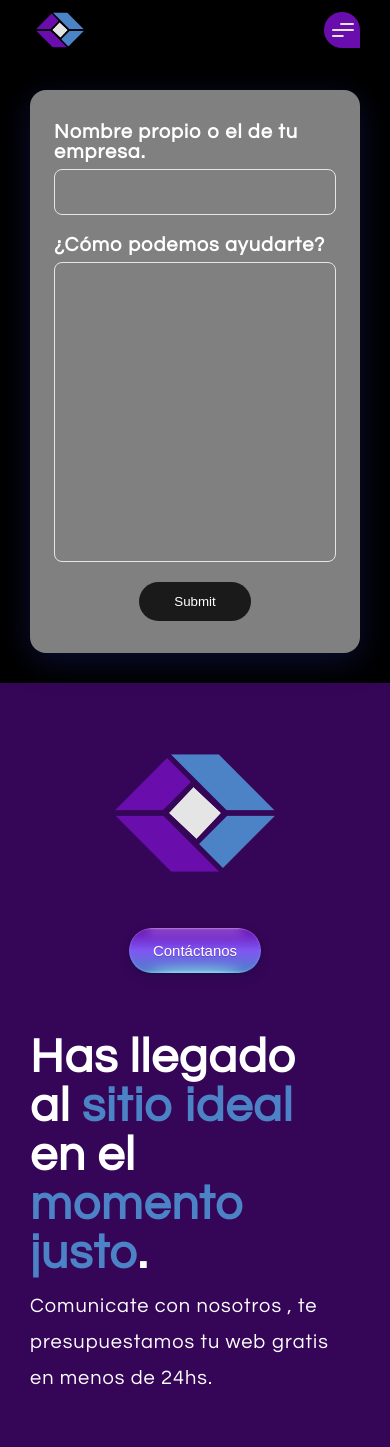
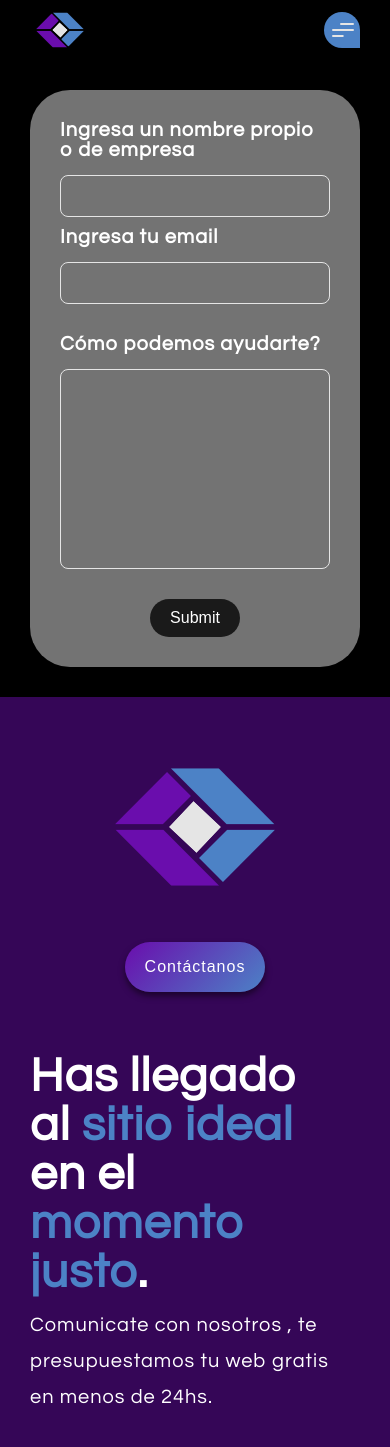
Before and after one commit to fernandozarate07/protoprogramadores, a Next.js app: page /contact in a window 390 px wide. Shown: the top 1447 px of the page. Built offline with nearby package versions, Linux system fonts and the light colour scheme.

Commit message:
Change styles in app.

```diff
--- a/src/app/button/button.module.css
+++ b/src/app/button/button.module.css
@@ -1,115 +1,34 @@
 .btn {
-  --fancy-button-gradient-0: #6a0dad; /*var(--purple) */
-  --fancy-button-gradient-50: #7f56f3;
-  --fancy-button-gradient-100: #4c82c6; /*var(--blue) */
-  --fancy-button-inner-shadow-top: rgba(233, 209, 255, 0.2);
-  --fancy-button-inner-shadow-top-lg: rgba(9, 12, 60, 0.1);
-  --fancy-button-inner-shadow-bottom: rgba(137, 222, 246, 0.3);
-  --fancy-button-shine-top: #e9d1ff;
-  --fancy-button-shine-bottom: #adfff9;
-  font-weight: 500;
-  font-size: 15px;
-  line-height: 21px;
-  text-shadow: 0px 0.5px 0.5px rgba(0, 0, 0, 0.2);
-  padding: 0;
-  margin: 0;
-  appearance: none;
+  height: 50px;
+  padding-inline: 20px;
+  border-radius: 40px;
   border: none;
-  outline: none;
-  overflow: hidden;
+  font-size: var(--size-xs);
+  background: linear-gradient(135deg, var(--purple) 0%, var(--blue) 100%);
+  color: var(--white);
+  letter-spacing: 1px;
+  cursor: pointer;
   position: relative;
-  cursor: pointer;
   z-index: 1;
-  border-radius: 25px;
-  color: #fff;
-  background-image: linear-gradient(
-    to bottom,
-    var(--purple) 0%,
-    var(--fancy-button-gradient-50) 50%,
-    var(--fancy-button-gradient-100) 100%
-  );
-  box-shadow: 0px 4px 12px rgba(9, 12, 60, 0.15), 0px 2px 8px rgba(9, 12, 60, 0.15),
-    0px 1px 3px var(--fancy-button-inner-shadow-top-lg), inset 0px 1px 1px var(--fancy-button-inner-shadow-top),
-    inset 0px -1px 3px var(--fancy-button-inner-shadow-bottom);
+  transition: all 0.3s ease-out;
+  box-shadow: 0 4px 6px var(--black-op);
 }
 
-.btn:before,
-.btn:after {
-  content: "";
-  position: absolute;
-  border-radius: inherit;
-  will-change: transform;
+/* Efecto glow al hover */
+.btn:hover {
+  transform: translateY(-2px);
+  box-shadow: 0 6px 12px var(--purple-op), 0 4px 8px var(--blue-op);
+  background: linear-gradient(135deg, var(--purple) 0%, var(--blue) 70%);
 }
 
-.btn:before {
-  left: 50%;
-  transform: translateX(-50%);
-  background-color: var(--fancy-button-shine-top);
-  width: 96px;
-  height: 6px;
-  top: -3px;
-  opacity: 0.6;
-  filter: blur(6px);
-  transition: opacity 0.25s;
+/* Efecto "pulsado" al hacer click */
+.btn:active {
+  transform: translateY(1px);
+  box-shadow: 0 2px 4px var(--purple-op);
 }
 
-.btn:after {
-  inset: 0;
-  background-size: cover;
-  z-index: 2;
-  opacity: 0.3;
-  mix-blend-mode: overlay;
-  pointer-events: none;
+/* Borde sutil al focus para accesibilidad */
+.btn:focus {
+  outline: 2px solid var(--white-op);
+  outline-offset: 2px;
 }
-
-.btn span {
-  display: block;
-  padding: 12px 24px;
-  border-radius: inherit;
-  overflow: hidden;
-  position: relative;
-  background-image: linear-gradient(to bottom, var(--fancy-button-shine-top), transparent 8px);
-  background-position: 0 -6px;
-  background-repeat: no-repeat;
-  z-index: 1;
-}
-
-.btn span:before,
-.btn span:after {
-  content: "";
-  position: absolute;
-  left: 50%;
-  transform: translateX(-50%);
-  border-radius: 50%;
-  background-color: var(--fancy-button-shine-bottom);
-  transition: opacity 0.25s, transform 0.25s;
-  will-change: transform;
-}
-
-.btn span:before {
-  width: 92px;
-  height: 8px;
-  bottom: -4px;
-  opacity: 0.75;
-  filter: blur(6px);
-}
-
-.btn span:after {
-  width: 112px;
-  height: 1px;
-  bottom: 0;
-  opacity: 0.9;
-  filter: blur(1px);
-}
-
-.btn:hover span:before {
-  opacity: 0.8;
-}
-
-.btn:hover span:before {
-  transform: translateX(-50%) scale(1.25);
-}
-
-.btn:hover span:after {
-  opacity: 1;
-}
--- a/src/app/globals.css
+++ b/src/app/globals.css
@@ -6,11 +6,12 @@
   --blue: #4c82c6;
   --gray: #e5e5e5;
   --gray-op: rgba(229, 229, 229, 0.5);
-
-  --white-blur: rgba(255, 255, 255, 0.1);
-  --gradient: linear-gradient(135deg, var(--purple) 0%, var(--blue) 100%);
+  --white-op: rgba(255, 255, 255, 0.5);
   --purple-op: rgba(106, 13, 173, 0.5);
   --black-op: rgba(0, 0, 0, 0.5);
+  --blue-op: rgba(76, 130, 198, 0.5);
+
+  --gradient: linear-gradient(135deg, var(--purple) 0%, var(--blue) 100%);
 
   --size-xxs: 8px;
   --size-xs: 16px;
--- a/src/app/nav/nav.js
+++ b/src/app/nav/nav.js
@@ -8,15 +8,15 @@ import Toogle_dk from "../toggle_dk/toggle_dk";
 import { FaBars } from "react-icons/fa6";
 
 const Nav = () => {
-  const [isBlurred, setIsBlurred] = useState(false);
+  const [isColor, setIsColor] = useState(false);
   const [isChecked, setIsChecked] = useState(false);
 
   useEffect(() => {
     const handleScroll = () => {
       if (window.scrollY > 40) {
-        setIsBlurred(true);
+        setIsColor(true);
       } else {
-        setIsBlurred(false);
+        setIsColor(false);
       }
     };
     window.addEventListener("scroll", handleScroll);
@@ -31,7 +31,7 @@ const Nav = () => {
   };
 
   return (
-    <nav className={`${styles.nav} ${isBlurred ? styles.blurred : ""}`}>
+    <nav className={`${styles.nav} ${isColor ? styles.nav_color : ""}`}>
       <Link href="/" className={styles.logo_container}>
         <Image src="/image/logo.svg" alt="imagen de avatar de perfil" className={styles.logo} width={60} height={60} />
         <span className={styles.logo_text}>Protoprogramadores</span>
@@ -41,13 +41,13 @@ const Nav = () => {
         <div className={styles.color_toggle}>
           <Toogle_dk />
         </div>
-        <Link href="/" className={styles.page} onClick={() => setIsChecked(false)}>
+        <Link href="/" className={styles.nav_item} onClick={() => setIsChecked(false)}>
           Inicio
         </Link>
-        <Link href="/about" className={styles.page} onClick={() => setIsChecked(false)}>
+        <Link href="/about" className={styles.nav_item} onClick={() => setIsChecked(false)}>
           Sobre Nosotros
         </Link>
-        <Link href="/contact" className={styles.page} onClick={() => setIsChecked(false)}>
+        <Link href="/contact" className={styles.nav_item} onClick={() => setIsChecked(false)}>
           Contacto
         </Link>
       </div>
--- a/src/app/nav/nav.module.css
+++ b/src/app/nav/nav.module.css
@@ -13,9 +13,8 @@
   transition: background-color 0.3s, backdrop-filter 0.3s;
 }
 
-.blurred {
-  background: rgba(26, 26, 26, 0.2);
-  backdrop-filter: blur(10px);
+.nav_color {
+  background: var(--blue);
 }
 
 .nav_bar {
@@ -37,17 +36,18 @@
 .logo_text {
   font-size: var(--size-m);
 }
-.page {
-  transition: ease 0.3s;
+.nav_item {
+  transition: transform 0.2s ease, color 0.3s ease, text-shadow 0.3s ease;
 }
-.page:hover {
-  color: var(--purple);
+
+.nav_item:hover {
+  transform: translateY(-2px);
 }
 /* burger */
 .hamburger {
   cursor: pointer;
   padding: 2px;
-  background-color: var(--purple);
+  background-color: var(--blue);
   border-radius: 40px 40px 0 40px;
 }
 
@@ -98,7 +98,7 @@
     align-items: flex-start;
 
     border-radius: 40px 0px 40px 40px;
-    background: var(--purple);
+    background: var(--blue);
     color: var(--white);
     opacity: 0;
     visibility: hidden;
@@ -119,6 +119,10 @@
 @media (max-width: 768px) {
   .nav {
     padding-inline: 30px;
+    background-color: transparent;
+  }
+  .nav_color {
+    background-color: transparent;
   }
   .hero_img {
     width: 400px;
--- a/src/app/section/contact/contact.js
+++ b/src/app/section/contact/contact.js
@@ -6,11 +6,13 @@ export default function Contact() {
       <div className={styles.form_container}>
         <form className={styles.form}>
           <div className={styles.form_group}>
-            <label htmlFor="email">Nombre propio o el de tu empresa.</label>
+            <label htmlFor="name">Ingresa un nombre propio o de empresa</label>
+            <input type="text" id="name" name="name" required />
+            <label htmlFor="email">Ingresa tu email</label>
             <input type="text" id="email" name="email" required />
           </div>
           <div className={styles.form_group}>
-            <label htmlFor="textarea">¿Cómo podemos ayudarte?</label>
+            <label htmlFor="textarea">Cómo podemos ayudarte?</label>
             <textarea name="textarea" id="textarea" rows="10" cols="50" required></textarea>
           </div>
           <div className={styles.button_container}>
--- a/src/app/section/contact/contact.module.css
+++ b/src/app/section/contact/contact.module.css
@@ -15,38 +15,31 @@
   background-position: center;
 }
 .form_container {
-  padding: 32px 24px;
+  padding: 30px;
   min-width: 800px;
 
   display: flex;
   flex-direction: column;
-  gap: 20px;
 
-  background: rgba(255, 255, 255, 0.5);
-  box-shadow: 0 8px 32px 0 rgba(31, 38, 135, 0.37);
+  background-color: var(--gray-op);
   backdrop-filter: blur(10px);
   -webkit-backdrop-filter: blur(10px);
   border-radius: 10px;
 
   font-family: inherit;
   box-sizing: border-box;
-  border-radius: 16px;
+  border-radius: 40px;
 }
-
-.form_container button:active {
-  scale: 0.95;
-}
-
 .form {
   display: flex;
   flex-direction: column;
-  gap: 20px;
+  gap: 30px;
 }
 
 .form_group {
   display: flex;
   flex-direction: column;
-  gap: 2px;
+  gap: 10px;
 }
 
 .form_group label {
@@ -62,11 +55,12 @@
   font-family: inherit;
   background-color: transparent;
   border: 1px solid var(--gray);
-  font-size: var(--size-s);
+  font-size: var(--size-xs);
+  outline: none;
 }
 .form_group textarea {
   width: 100%;
-  min-height: 300px;
+  min-height: 200px;
   padding: 12px 16px;
   border-radius: 8px;
   resize: none;
@@ -75,6 +69,7 @@
   font-family: inherit;
   border: 1px solid var(--gray);
   font-size: var(--size-s);
+  outline: none;
 }
 .button_container {
   width: 100%;
@@ -85,12 +80,12 @@
 .form_submit_btn {
   background-color: var(--carbon);
   color: var(--white);
-  width: 40%;
   border: none;
-  padding: 12px 16px;
+  padding: 10px 20px;
   cursor: pointer;
   border-radius: 40px;
   transition: ease 0.3s;
+  font-size: var(--size-xs);
 }
 
 .form_submit_btn:hover {
```
Also changed, not shown: src/app/section/about/about.module.css (+10 -0 lines), src/app/section/service/services.module.css (+3 -5 lines), 1 other file (tests, documents, lock files or other folders).
